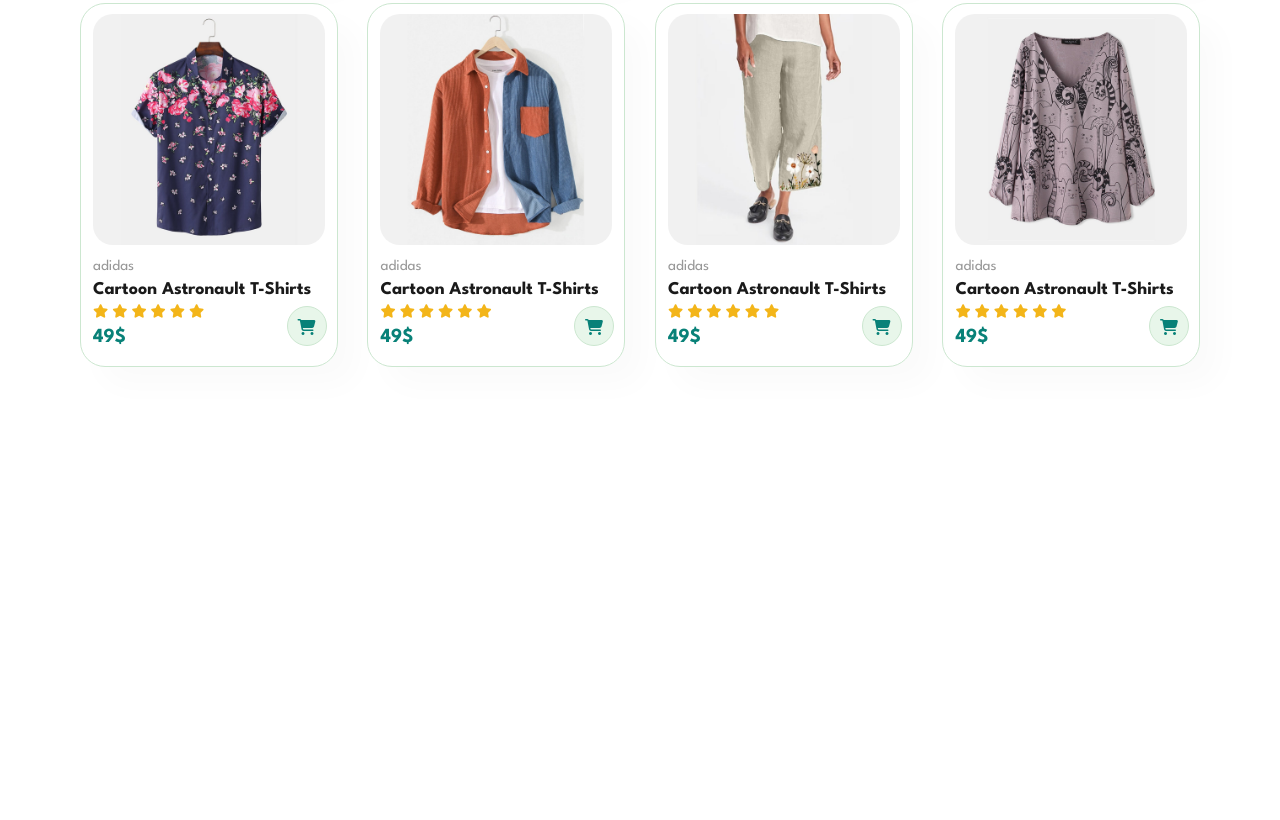
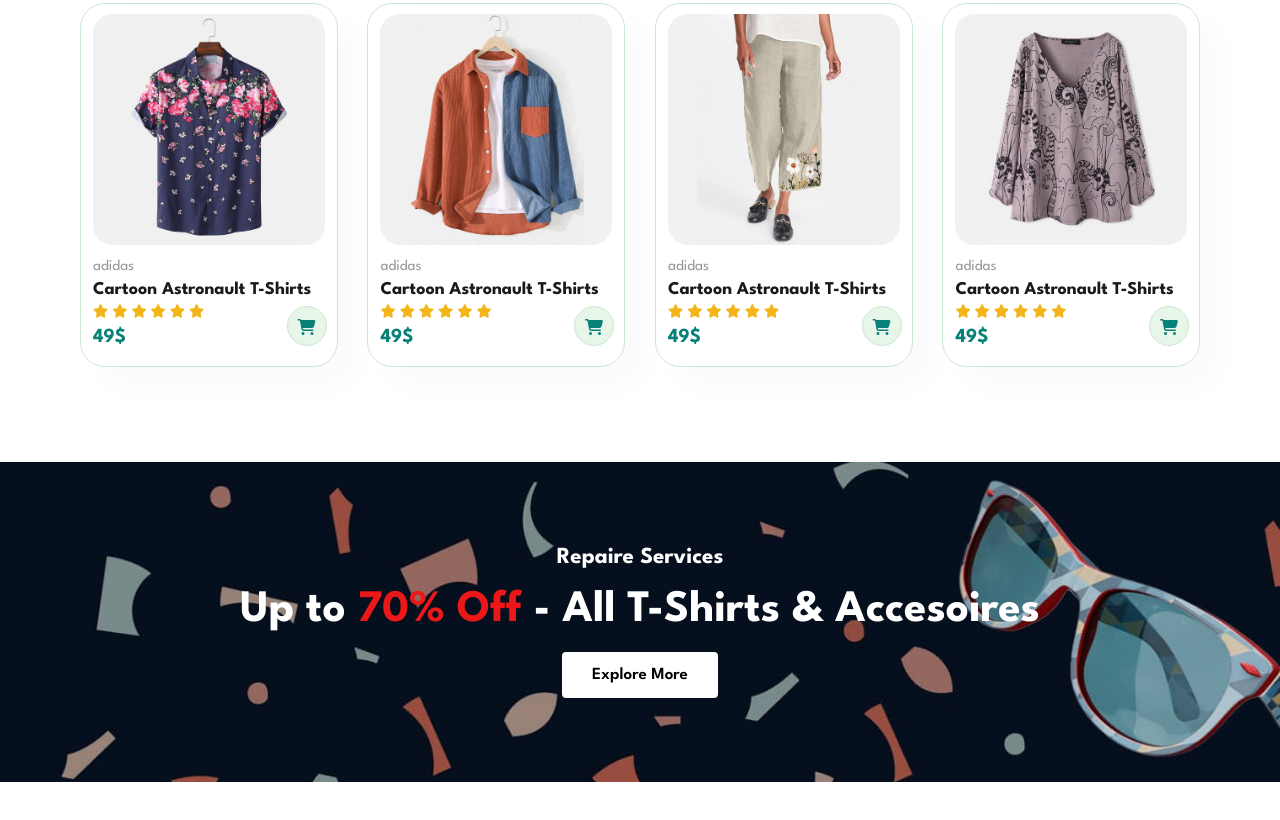
Before and after one commit to 4ymaneee/E-commerce_Wesbite, a plain HTML site: page index.html in a window 1280 px wide. Shown: the part 1955-2775 px from the top of the page. Before the commit the page ends 2377 px from the top, so only its background shows below. Drawn offline with Linux system fonts and the light colour scheme.

Commit message:
add the banner section

```diff
--- a/index.html
+++ b/index.html
@@ -215,6 +215,11 @@
         </div>
     </section>
 
+    <section id="banner" class="section-m1">
+        <h4>Repaire Services</h4>
+        <h2>Up to <span>70% Off</span> - All T-Shirts & Accesoires</h2>
+        <button class="normal">Explore More</button>
+    </section>
 
     <script src="script.js"></script>
 </body>
--- a/style.css
+++ b/style.css
@@ -37,6 +37,19 @@ p {
 
 .section-m1 {
     margin: 40px 0;
+}
+
+button.normal {
+    font-size: 17px;
+    font-weight: 600;
+    padding: 15px 30px;
+    color: #000;
+    background-color: #fff;
+    border-radius: 4px;
+    cursor: pointer;
+    border: none;
+    outline: none;
+    transition: .3s;
 }
 
 body {
@@ -266,12 +279,41 @@ body {
     right: 10px;
 }
 
+/* banner section */
+
+#banner {
+    display: flex;
+    flex-direction: column;
+    justify-content: center;
+    align-items: center;
+    background: url(images/banner/b2.jpg);
+    background-size: cover;
+    background-position: center;
+    width: 100%;
+    height: 40vh;
+}
+
+#banner h4 {
+    color: white;
+    font-size: 23px;
+    line-height: normal;
+}
+
+#banner h2 {
+    color: white;
+    font-size: 45px;
+    padding: 10px 0;
+}
+
+#banner h2 span{
+    color: rgb(234, 24, 24);
+}
 
 
-
-
-
-
+#banner button:hover{
+    background-color: #088178;
+    color: #fff;
+}
 
 
 
```
